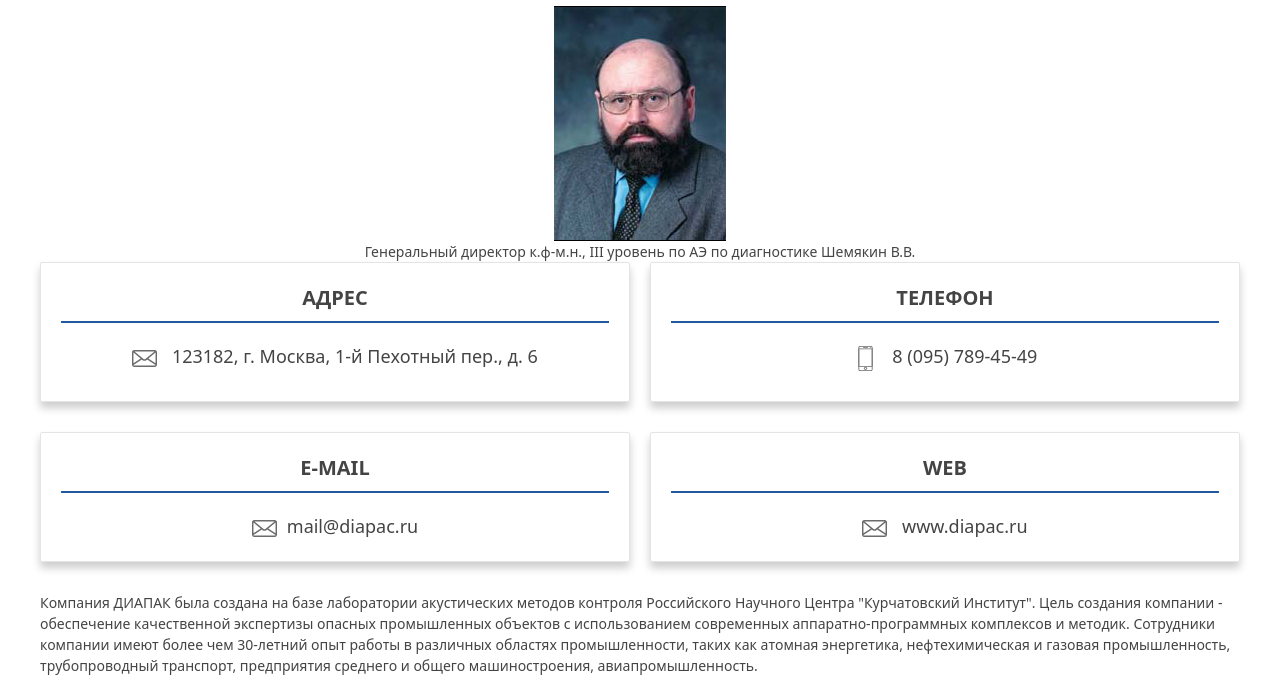
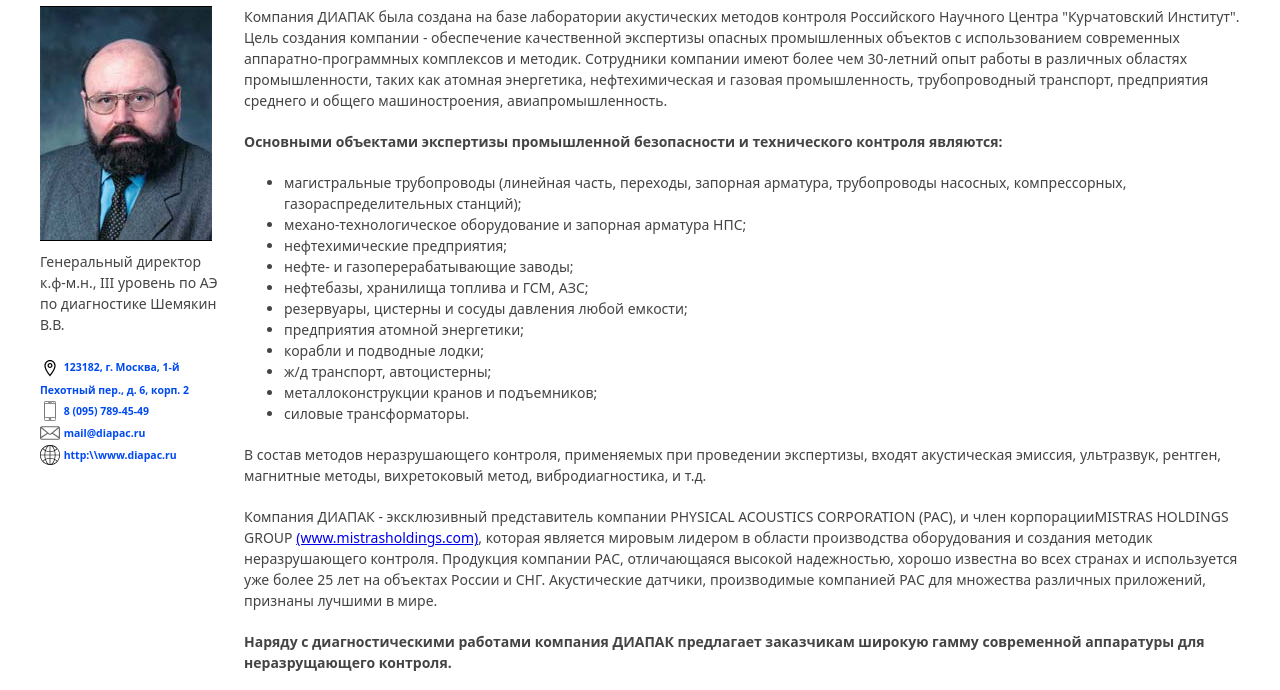
Before and after one commit to Andreycska/ris-com, a plain HTML site: page members.html in a window 1280 px wide. Shown: the part 658-1348 px from the top of the page. Drawn offline with Linux system fonts and the light colour scheme.

Commit message:
Initial commit2

```diff
--- a/members.html
+++ b/members.html
@@ -106,32 +106,28 @@
                     <div class="member_item">
                         <h2 class="member__title">ОБЩЕСТВО С ОГРАНИЧЕННОЙ ОТВЕТСТВЕННОСТЬЮ «ДИАПАК»</h2>
 
-                        <div class="member__contacts">
+                        <div class="member__block">
+
                             <div class="member__info_boss">
                                 <img class="member__img img" src="assets/images/member/diapakd.jpg" alt="">
                                 <div class="member__text">
                                     Генеральный директор к.ф-м.н., III уровень по АЭ по диагностике Шемякин В.В.
                                 </div>
+                                <div class="member__info_link">
+                                    <img class="member__icon" src="assets/images/member/pin.svg" alt="">
+                                    <a class="member__link" href="#">123182, г. Москва, 1-й Пехотный пер., д. 6, корп. 2</a>
                                 </div>
-                            <div class="member__contact_card">
-                                <div class="member__contacts_inner">
-                                    <div class="member__contacts_item">
-                                        <h4 class="contacts__prof">Адрес</h4>
-                                        <div class="contacts__name"><img src="assets/images/contact/message.svg" alt="avatar"> 123182, г. Москва, 1-й Пехотный пер., д. 6</div>
+                                <div class="member__info_link">
+                                    <img class="member__icon" src="assets/images/contact/smartphone.svg" alt="">
+                                    <a class="member__link" href="#">8 (095) 789-45-49</a>
                                 </div>
-                                    <div class="member__contacts_item">
-                                        <h4 class="contacts__prof">Телефон</h4>
-                                        <a class="contacts__phone" href="tel:80957894549"><img src="assets/images/contact/smartphone.svg" alt="mail"> 8 (095) 789-45-49</a>
+                                <div class="member__info_link">
+                                    <img class="member__icon" src="assets/images/contact/message.svg" alt="">
+                                    <a class="member__link" href="#">mail@diapac.ru</a>
                                 </div>
-                                    <div class="member__contacts_item">
-                                        <h4 class="contacts__prof">E-mail</h4>
-                                        <a class="contacts__mail" href="mailto:mail@diapac.ru"><img src="assets/images/contact/message.svg" alt="mail">mail@diapac.ru</a>
-                                    </div>
-                                    <div class="member__contacts_item">
-                                        <h4 class="contacts__prof">Web</h4>
-                                        <a class="contacts__mail" href="www.diapac.ru"><img src="assets/images/contact/message.svg" alt="web"> www.diapac.ru</a>
-                                    </div>
-                                </div><!--/.contacts__inner-->
+                                <div class="member__info_link">
+                                    <img class="member__icon" src="assets/images/member/web.svg" alt="">
+                                    <a class="member__link" href="#">http:\\www.diapac.ru</a>
                                 </div>
                             </div>
 
@@ -193,6 +189,8 @@
                                 </div>
 
                             </div><!--/.member__content-->
+                        </div><!--/.member__content-->
+
                     </div><!--/.member__item-->
 
                 </div><!--/.container-->
```
Also changed, not shown: assets/css/style.min.css, assets/images/member/pin.svg (added), assets/images/member/web.svg (added). Lines whose indentation alone changed are shown as unchanged.
